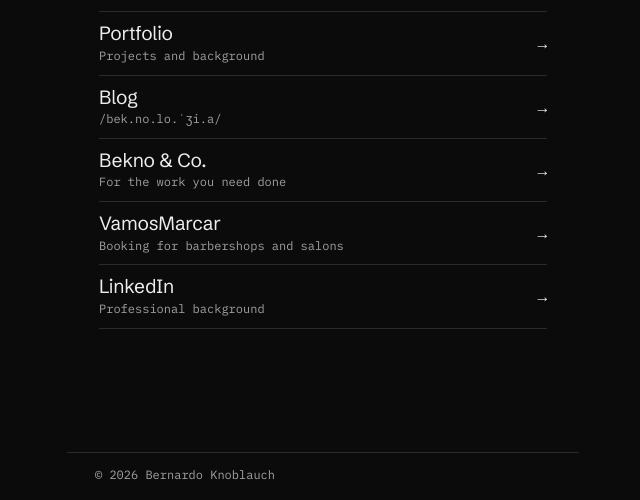
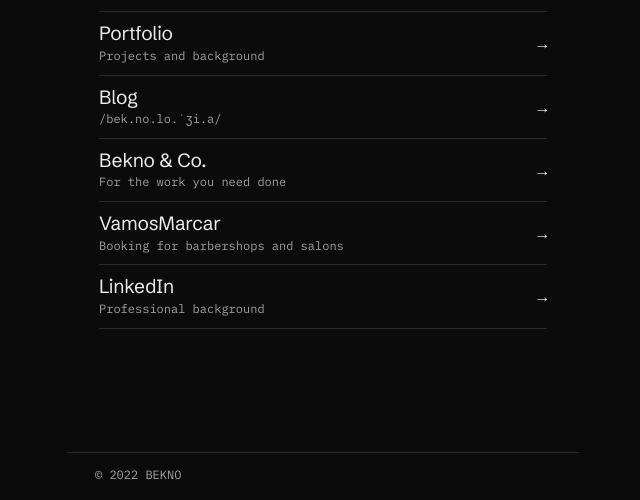
Before and after one commit to BerhartDev/linktree-page, a website: page index.html in a window 1280 px wide. Shown: the part 300-800 px from the top of the page, without its empty margins (317-957 px from the left). Drawn offline with Linux system fonts and the light colour scheme.

Commit message:
fix: footer year and company

```diff
--- a/index.html
+++ b/index.html
@@ -538,7 +538,7 @@
         </nav>
     </main>
 
-    <footer class="footer">© 2026 Bernardo Knoblauch</footer>
+    <footer class="footer">© 2022 BEKNO</footer>
 
     <script>
         (function () {
```
